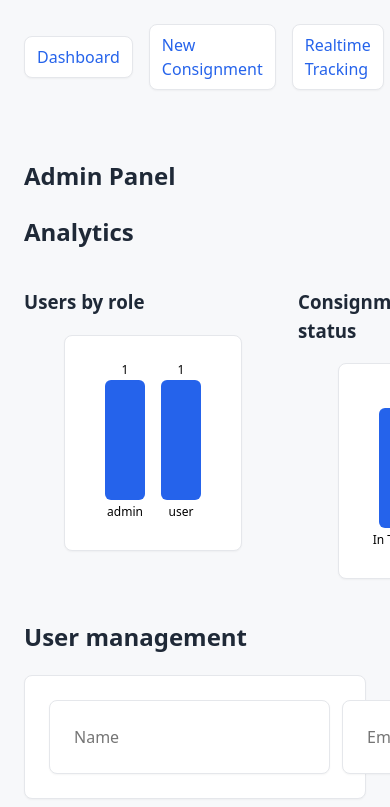
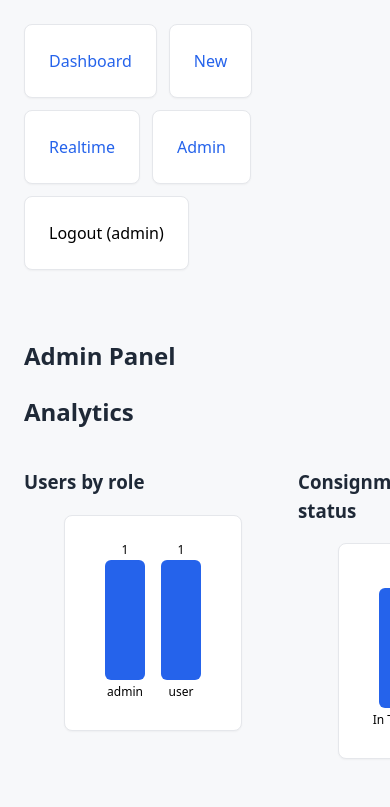
Before and after one commit to Zambagarrah/Realtime_Cargo_Tracking_Software, a React (Vite) app: page /admin in a window 390 px wide. Shown: the top 807 px of the page. Built offline with nearby package versions, Linux system fonts and the light colour scheme; sample sign-in values are in the browser's storage.

Commit message:
style(navbar): improve responsive layout and spacing for mobile

```diff
--- a/src/components/Navbar.jsx
+++ b/src/components/Navbar.jsx
@@ -7,25 +7,31 @@ export default function Navbar() {
   const { isAuthenticated, user, logout } = useContext(AuthContext)
 
   return (
-    <nav aria-label="Main navigation" className="container" style={{ display: 'flex', gap: '16px', alignItems: 'center' }}>
-      <Link to="/" aria-label="Go to dashboard" className="card" style={{ padding: '8px 12px' }}>Dashboard</Link>
-      {isAuthenticated && (
-        <>
-          <Link to="/consignments/new" className="card" style={{ padding: '8px 12px' }}>New Consignment</Link>
-          <Link to="/realtime" className="card" style={{ padding: '8px 12px' }}>Realtime Tracking</Link>
-          {user?.role === 'admin' && <Link to="/admin" className="card" style={{ padding: '8px 12px' }}>Admin Panel</Link>}
-        </>
-      )}
-      <div style={{ marginLeft: 'auto' }}>
+    <nav className="container" style={{
+      display: 'flex',
+      flexWrap: 'wrap',
+      gap: '12px',
+      alignItems: 'center',
+      justifyContent: 'space-between'
+    }}>
+      <div style={{ display: 'flex', gap: '12px', flexWrap: 'wrap' }}>
+        <Link to="/" className="card">Dashboard</Link>
+        {isAuthenticated && (
+          <>
+            <Link to="/consignments/new" className="card">New</Link>
+            <Link to="/realtime" className="card">Realtime</Link>
+            {user?.role === 'admin' && <Link to="/admin" className="card">Admin</Link>}
+          </>
+        )}
+      </div>
+      <div>
         {!isAuthenticated ? (
           <>
-            <Link to="/login" className="card" style={{ padding: '8px 12px' }}>Login</Link>
-            <Link to="/register" className="card" style={{ padding: '8px 12px', marginLeft: '8px' }}>Register</Link>
+            <Link to="/login" className="card">Login</Link>
+            <Link to="/register" className="card" style={{ marginLeft: '8px' }}>Register</Link>
           </>
         ) : (
-          <button className="card" onClick={logout} aria-label="Logout" style={{ padding: '8px 12px' }}>
-            Logout ({user?.role})
-          </button>
+          <button className="card" onClick={logout}>Logout ({user?.role})</button>
         )}
       </div>
     </nav>
```
